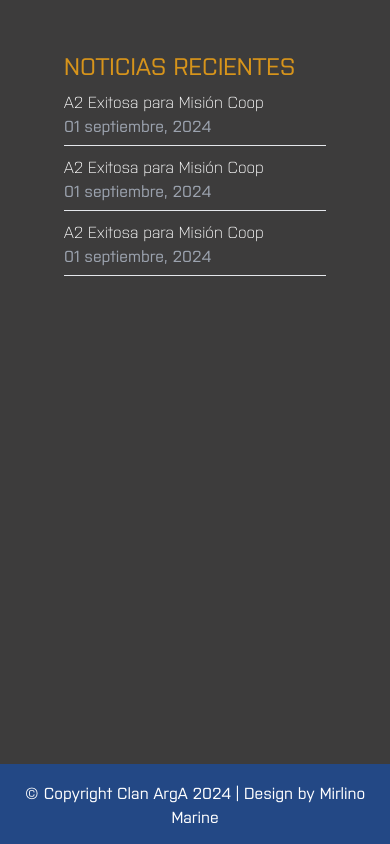
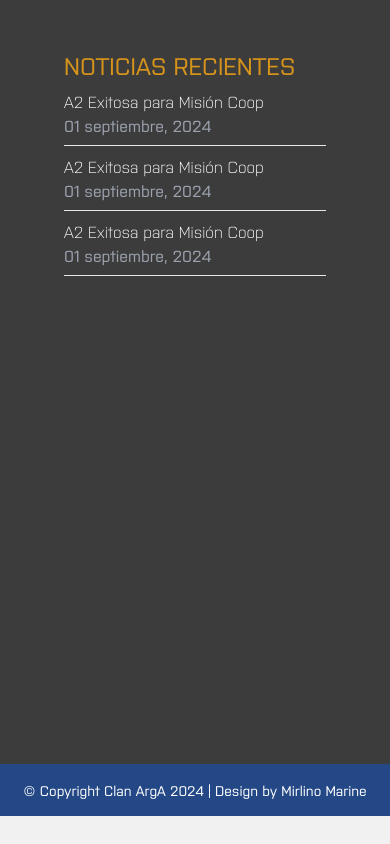
Before and after one commit to mirlino/template-arga-2024, a Vue app: page / in a window 390 px wide. Shown: the part 8661-9505 px from the top of the page. After the commit the page ends 9477 px from the top, so only its background shows below. Built offline with nearby package versions, Linux system fonts and the light colour scheme.

Commit message:
Text Credit modified.

```diff
--- a/src/components/footer/FooterComponent.vue
+++ b/src/components/footer/FooterComponent.vue
@@ -37,7 +37,7 @@
       </div>
     </footer>
     <div class="w-full flex items-center justify-center bg-azul-arga-900">
-      <h4 class="font-purista text-center text-white py-4">&copy; Copyright Clan ArgA 2024 | Design by Mirlino Marine</h4>
+      <h4 class="font-purista text-center text-sm md:text-base text-white py-4">&copy; Copyright Clan ArgA 2024 | Design by Mirlino Marine</h4>
     </div>
   </div>
 </template>
```
